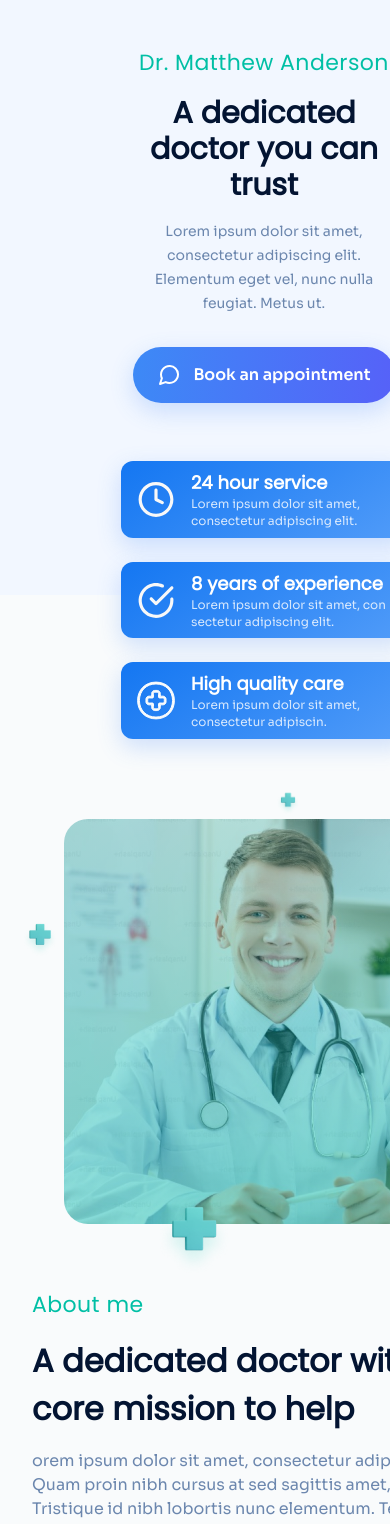
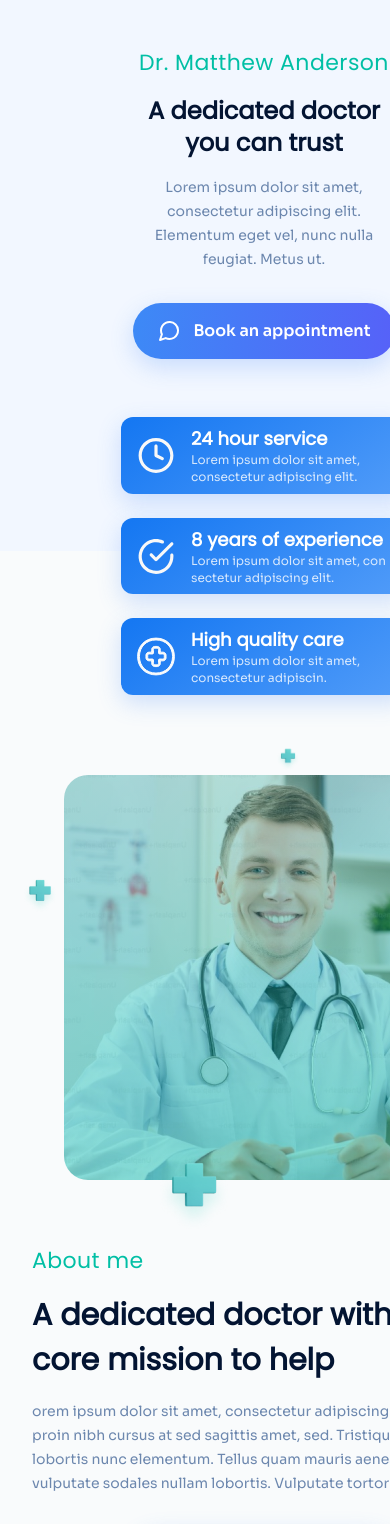
Before and after one commit to vivienogoun/FigmaToCode-Challenge-Week1-vivienogoun, a Next.js app: page / in a window 390 px wide. Shown: the part 332-1856 px from the top of the page. Built offline with nearby package versions, Linux system fonts and the light colour scheme.

Commit message:
improve responsivity

```diff
--- a/src/app/page.tsx
+++ b/src/app/page.tsx
@@ -34,7 +34,7 @@ export default function Home() {
                 <p className="text-green text-[22px] leading-normal font-medium tracking-[.44px]">
                   Dr. Matthew Anderson
                 </p>
-                <p className="text-[#031432] text-center sm:text-left text-3xl sm:text-5xl font-bold tracking-[120%] max-w-[500px]">
+                <p className="text-[#031432] text-center sm:text-left text-2xl sm:text-5xl font-bold tracking-[120%] max-w-[500px]">
                   A dedicated doctor you can trust
                 </p>
                 <p
@@ -102,11 +102,11 @@ export default function Home() {
             <p className="text-green text-[22px] leading-normal font-medium tracking-[.44px]">
               About me
             </p>
-            <p className="text-dark text-[32px] leading-normal font-semibold">
+            <p className="text-dark text-3xl sm:text-[32px] leading-normal font-semibold">
               A dedicated doctor with the core mission to help
             </p>
             <p
-              className={`text-second ${sora.className} text-[16px] leading-6`}
+              className={`text-second ${sora.className} text-sm sm:text-[16px] leading-6`}
             >
               orem ipsum dolor sit amet, consectetur adipiscing elit. Quam proin
               nibh cursus at sed sagittis amet, sed. Tristique id nibh lobortis
@@ -129,11 +129,11 @@ export default function Home() {
               <p className="text-green text-[22px] leading-normal font-medium tracking-[.44px]">
                 Services
               </p>
-              <p className="text-dark text-[32px] leading-normal font-semibold">
+              <p className="text-dark text-3xl sm:text-[32px] leading-normal font-semibold">
                 Experienced in multiple medical practices
               </p>
               <p
-                className={`text-second ${sora.className} text-[16px] leading-6`}
+                className={`text-second ${sora.className} text-sm sm:text-[16px] leading-6`}
               >
                 orem ipsum dolor sit amet, consectetur adipiscing elit. Egestas
                 egestas viverra turpis habitant eu sociis fermentum felis.
@@ -226,7 +226,7 @@ export default function Home() {
                   Schedule a virtual or presential appointment today
                 </p>
                 <p
-                  className={`text-white text-center ${sora.className} text-[16px] leading-6 opacity-80 max-w-[400px] sm:max-w-[676px]`}
+                  className={`text-white text-center ${sora.className} text-sm sm:text-[16px] leading-6 opacity-80 max-w-[400px] sm:max-w-[676px]`}
                 >
                   Lorem ipsum dolor sit amet, consectetur adipiscing elit.
                   Egestas egestas viverra turpis habitant eu sociis fermentum
@@ -272,7 +272,7 @@ export default function Home() {
 
         {/* details */}
         <div className="flex flex-col items-center gap-4">
-          <p className="text-dark text-center text-[32px] font-semibold max-w-[400px] sm:max-w-[800px]">
+          <p className="text-dark text-center text-3xl sm:text-[32px] font-semibold max-w-[400px] sm:max-w-[800px]">
             A dedicated doctor with the core mission to help
           </p>
           <p
```
